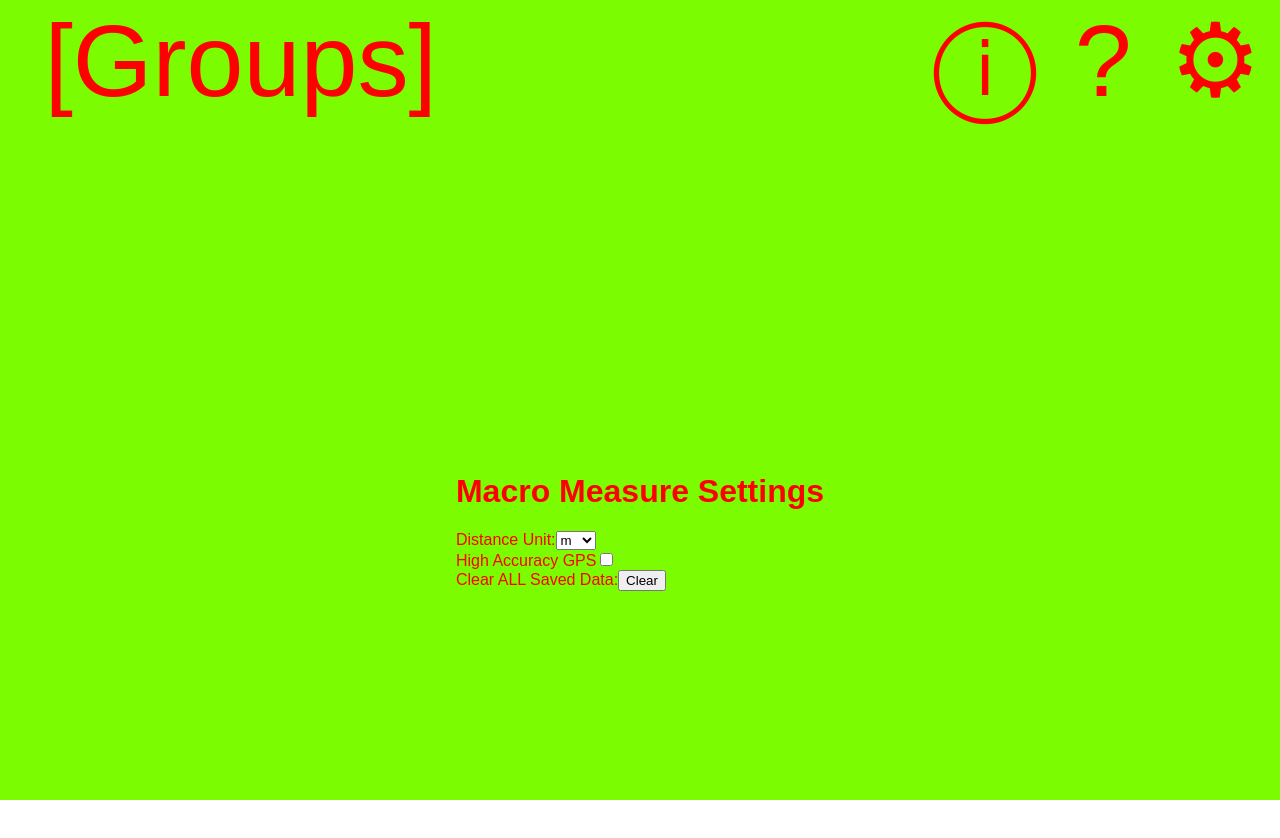
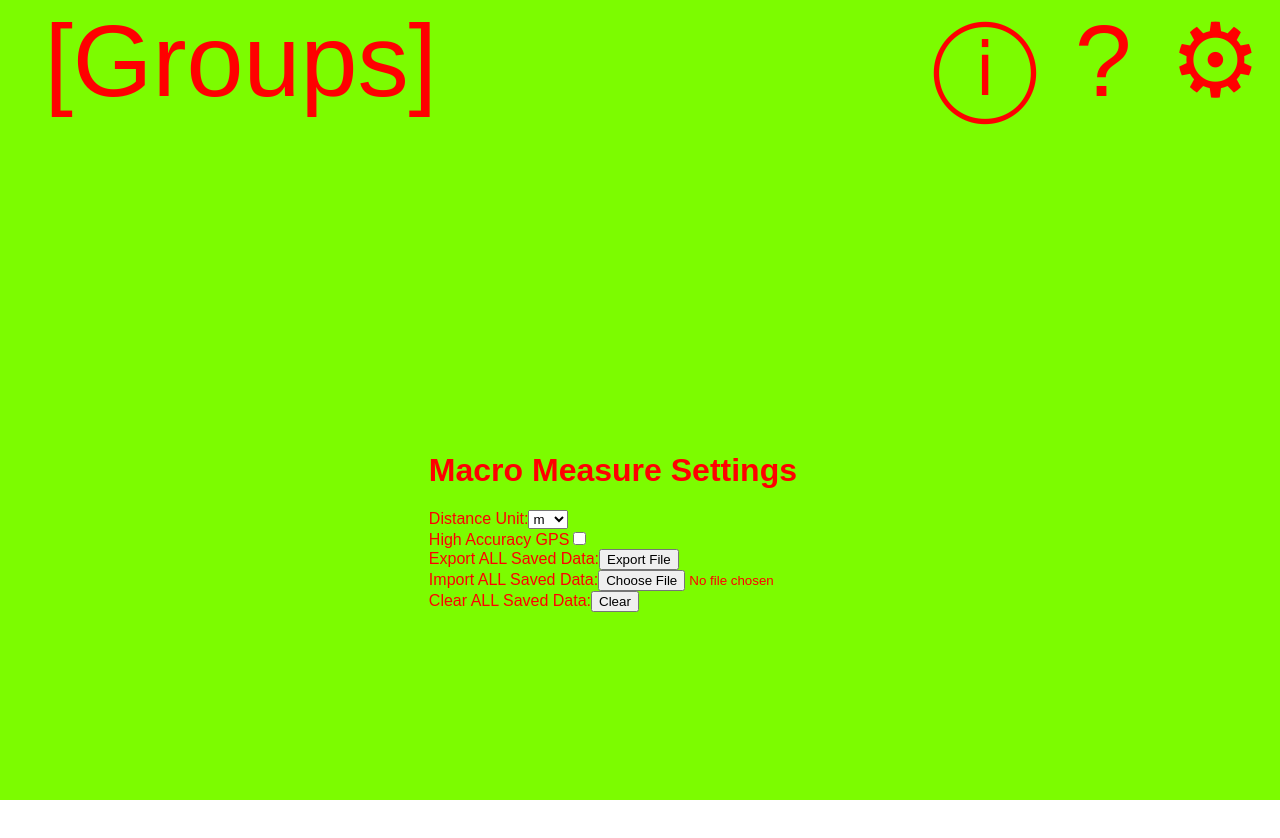
Before and after one commit to jacobpatterson1549/macro-measure, a React (Create React App) app: page / in a window 1280 px wide. Both pictures are taken after a click on the button "edit settings". Shown: the top 838 px of the page. Built offline with nearby package versions, Linux system fonts and the light colour scheme.

Commit message:
adding storage import/export
storing data as json
manually reloading page ater import/clear

```diff
--- a/src/App.js
+++ b/src/App.js
@@ -6,7 +6,7 @@ import { About } from './About';
 import { Help } from './Help';
 import { NameList } from './NameList';
 import { Item, newItem } from './Item';
-import { useLocalStorage, clearLocalStorage } from './LocalStorage';
+import { useLocalStorage, clearLocalStorage, getAllLocalStorage, setAllLocalStorage } from './LocalStorage';
 import { View } from './View';
 
 const DefaultView = 'groups';
@@ -115,6 +115,8 @@ export const App = () => {
           highAccuracyGPS={highAccuracyGPS}
           setHighAccuracyGPS={setHighAccuracyGPS}
           clearStorage={clearLocalStorage}
+          getStorage={getAllLocalStorage}
+          setStorage={setAllLocalStorage}
         />);
       case View.Item_Create:
       case View.Item_Read:
--- a/src/LocalStorage.js
+++ b/src/LocalStorage.js
@@ -4,7 +4,7 @@ const storage = window.localStorage;
 
 export const useLocalStorage = (key, defaultValue) => {
 
-    const [state, setState] = useState(() => {
+    const [value, setValue] = useState(() => {
         const storageValue = storage.getItem(key);
         return (storageValue)
             ? JSON.parse(storageValue)
@@ -12,13 +12,34 @@ export const useLocalStorage = (key, defaultValue) => {
     });
 
     useEffect(() => {
-        storage.setItem(key, JSON.stringify(state));
-    }, [key, state]);
+        const valueJSON = JSON.stringify(value);
+        storage.setItem(key, valueJSON);
+    }, [key, value]);
 
-    return [state, setState];
+    return [value, setValue];
 }
 
 export const clearLocalStorage = () => {
     storage.clear();
-    window.location.reload(); // force all states to be refreshed
 }
+
+export const getAllLocalStorage = () => {
+    const all = {};
+    for (let i = 0; i < storage.length; i++) {
+        const key = localStorage.key(i);
+        const value = storage.getItem(key);
+        const valueJSON = JSON.parse(value);
+        all[key] = valueJSON;
+    }
+    const allJSON = JSON.stringify(all);
+    return allJSON;
+};
+
+export const setAllLocalStorage = (allJSON) => {
+    const all = JSON.parse(allJSON);
+    const allEntries = Object.entries(all);
+    allEntries.forEach(([key, value]) => {
+        const valueJSON = JSON.stringify(value);
+        localStorage.setItem(key, valueJSON);
+    });
+};
--- a/src/Settings.js
+++ b/src/Settings.js
@@ -1,3 +1,5 @@
+import { useState } from 'react';
+
 import { Form, ButtonInput } from './Form'
 
 export const DefaultDistanceUnit = 'm';
@@ -10,13 +12,46 @@ const distanceUnits = [
     'mi',
 ];
 
+const jsonMimeType = "application/json";
+
 export const Settings = ({
     distanceUnit, // the distance length between positions
     setDistanceUnit, // function to set the distance unit
     highAccuracyGPS, // enables the GPS to be more precise
     setHighAccuracyGPS, // function to toggle using high GPS accuracy
     clearStorage, // function to clear all state
-}) => (
+    getStorage, // function to get all state as JSON
+    setStorage, // function to set all state from JSON
+}) => {
+
+    const [exportLink, setExportLink] = useState(null);
+
+    const _resetStorage = () => {
+        clearStorage();
+        window.location.reload(); // force all states to be refreshed
+    };
+
+    const _exportStorage = () => {
+        const allJSON = getStorage();
+        const date = new Date();
+        const isoDate = date.toISOString();
+        const dateDigits = isoDate.replace(/\D/g, '');
+        const filename = `Macro Measure ${dateDigits} backup.json`;
+        const file = new Blob([allJSON], { type: jsonMimeType })
+        const url = URL.createObjectURL(file);
+        const anchor = (<a href={url} download={filename}>{filename}</a>);
+        setExportLink(anchor);
+    };
+
+    const _importStorage = async (event) => {
+        const file = event.target.files[0];
+        const allJSON = await file.text();
+        clearStorage();
+        setStorage(allJSON);
+        window.location.reload(); // force all states to be refreshed
+    };
+
+    return (
         <div>
             <h1>Macro Measure Settings</h1>
             <Form>
@@ -31,9 +66,19 @@ export const Settings = ({
                     <input type="checkbox" checked={highAccuracyGPS} onChange={(event) => setHighAccuracyGPS(event.target.checked)} />
                 </label>
                 <label>
+                    <span>Export ALL Saved Data:</span>
+                    <ButtonInput value="Export File" onClick={_exportStorage} />
+                    {exportLink}
+                </label>
+                <label>
+                    <span>Import ALL Saved Data:</span>
+                    <input type="file" accept={jsonMimeType} onChange={_importStorage} />
+                </label>
+                <label>
                     <span>Clear ALL Saved Data:</span>
-                <ButtonInput value="Clear" onClick={clearStorage} />
+                    <ButtonInput value="Clear" onClick={_resetStorage} />
                 </label>
             </Form>
         </div>
     );
+};
```
Also changed, not shown: src/setupTests.js (+2 -0 lines), 2 other files (tests, documents, lock files or other folders). Lines whose indentation alone changed are shown as unchanged.
